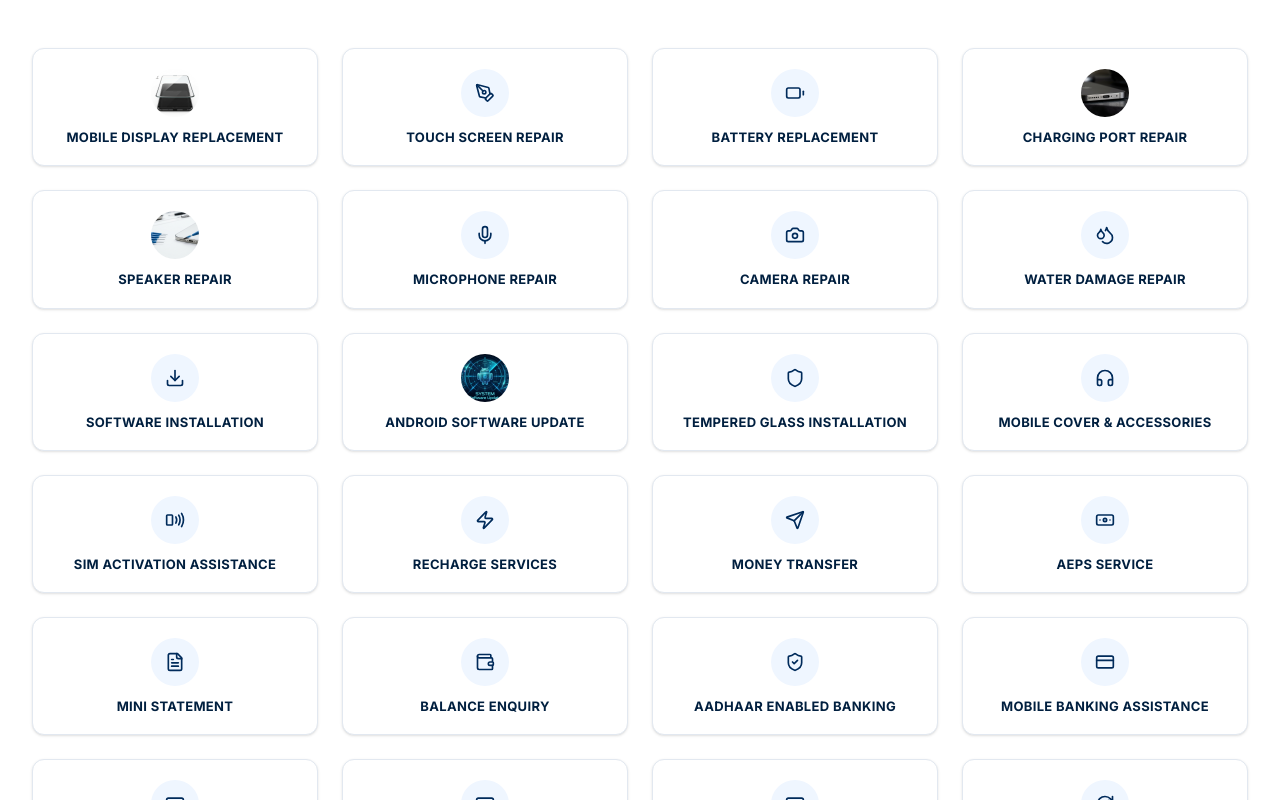
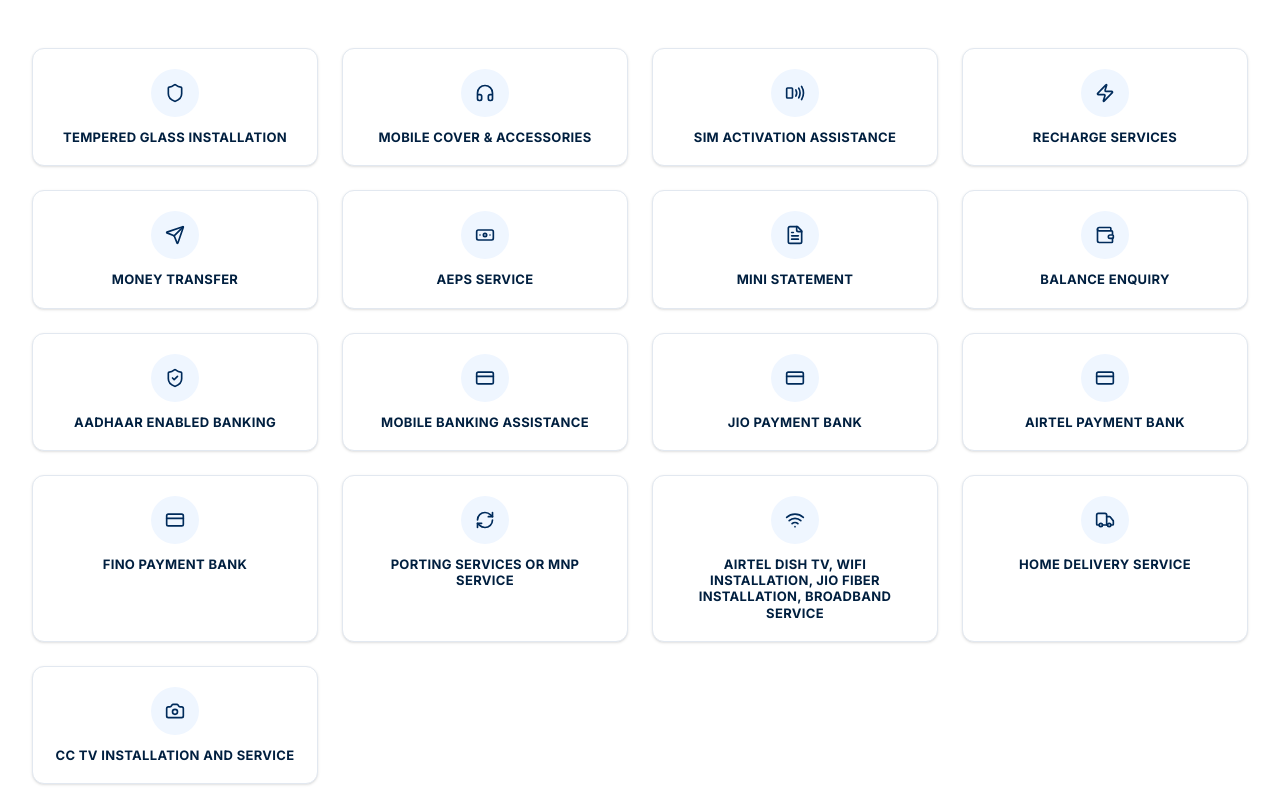
Before and after one commit to mohamednayaz123-cmd/khadeer-moblie-shop, a React (Vite) app: page / in a window 1280 px wide. Shown: the part 980-1780 px from the top of the page. Built offline with nearby package versions, Linux system fonts and the light colour scheme.

Commit message:
feat: update services list
Remove outdated repair items and add CCTV installation service to the service offerings.

```diff
--- a/src/components/Services.tsx
+++ b/src/components/Services.tsx
@@ -11,32 +11,6 @@
 import androidUpdateImg from '../assets/images/android_software_update_1783668622227.jpg';
 
 const services = [
-  {
-    name: 'Mobile Display Replacement',
-    icon: Smartphone,
-    image: displayImg
-  },
-  { name: 'Touch Screen Repair', icon: PenTool },
-  { name: 'Battery Replacement', icon: Battery },
-  {
-    name: 'Charging Port Repair',
-    icon: Zap,
-    image: chargingPortImg
-  },
-  {
-    name: 'Speaker Repair',
-    icon: Volume2,
-    image: speakerImg
-  },
-  { name: 'Microphone Repair', icon: Mic },
-  { name: 'Camera Repair', icon: Camera },
-  { name: 'Water Damage Repair', icon: Droplets },
-  { name: 'Software Installation', icon: Download },
-  {
-    name: 'Android Software Update',
-    icon: RefreshCw,
-    image: androidUpdateImg
-  },
   { name: 'Tempered Glass Installation', icon: Shield },
   { name: 'Mobile Cover & Accessories', icon: Headphones },
   { name: 'SIM Activation Assistance', icon: SmartphoneNfc },
@@ -53,6 +27,7 @@
   { name: 'Porting Services or MNP Service', icon: RefreshCw },
   { name: 'Airtel Dish TV, Wifi Installation, Jio Fiber Installation, Broadband Service', icon: Wifi },
   { name: 'Home Delivery Service', icon: Truck },
+  { name: 'CC TV Installation and Service', icon: Camera },
 ];
 
 export default function Services() {
@@ -90,11 +65,7 @@
               className="bg-white p-5 rounded-xl shadow-sm border border-slate-200 flex flex-col items-center text-center transition-all hover:shadow-md hover:border-brand-orange-500/50 group"
             >
               <div className="w-12 h-12 bg-blue-50 rounded-full flex items-center justify-center mb-3 text-brand-blue-800 group-hover:bg-brand-orange-500 group-hover:text-white transition-colors overflow-hidden">
-                {service.image ? (
-                  <img src={service.image} alt={service.name} className="w-full h-full object-cover" />
-                ) : (
-                  <service.icon className="w-5 h-5" />
-                )}
+                <service.icon className="w-5 h-5" />
               </div>
               <h3 className="text-[13px] font-bold text-brand-blue-900 leading-tight uppercase tracking-wide">
                 {service.name}
```
